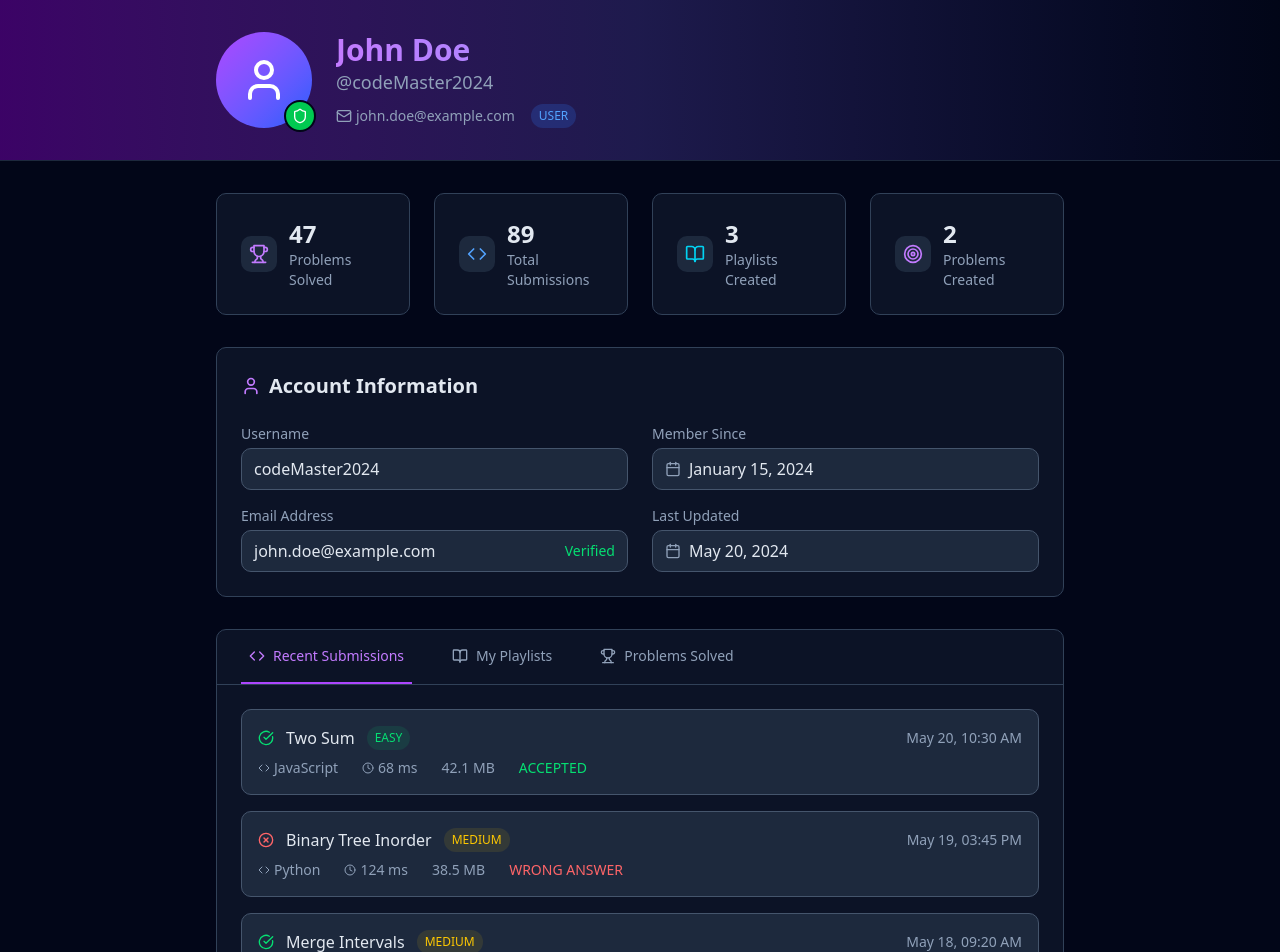
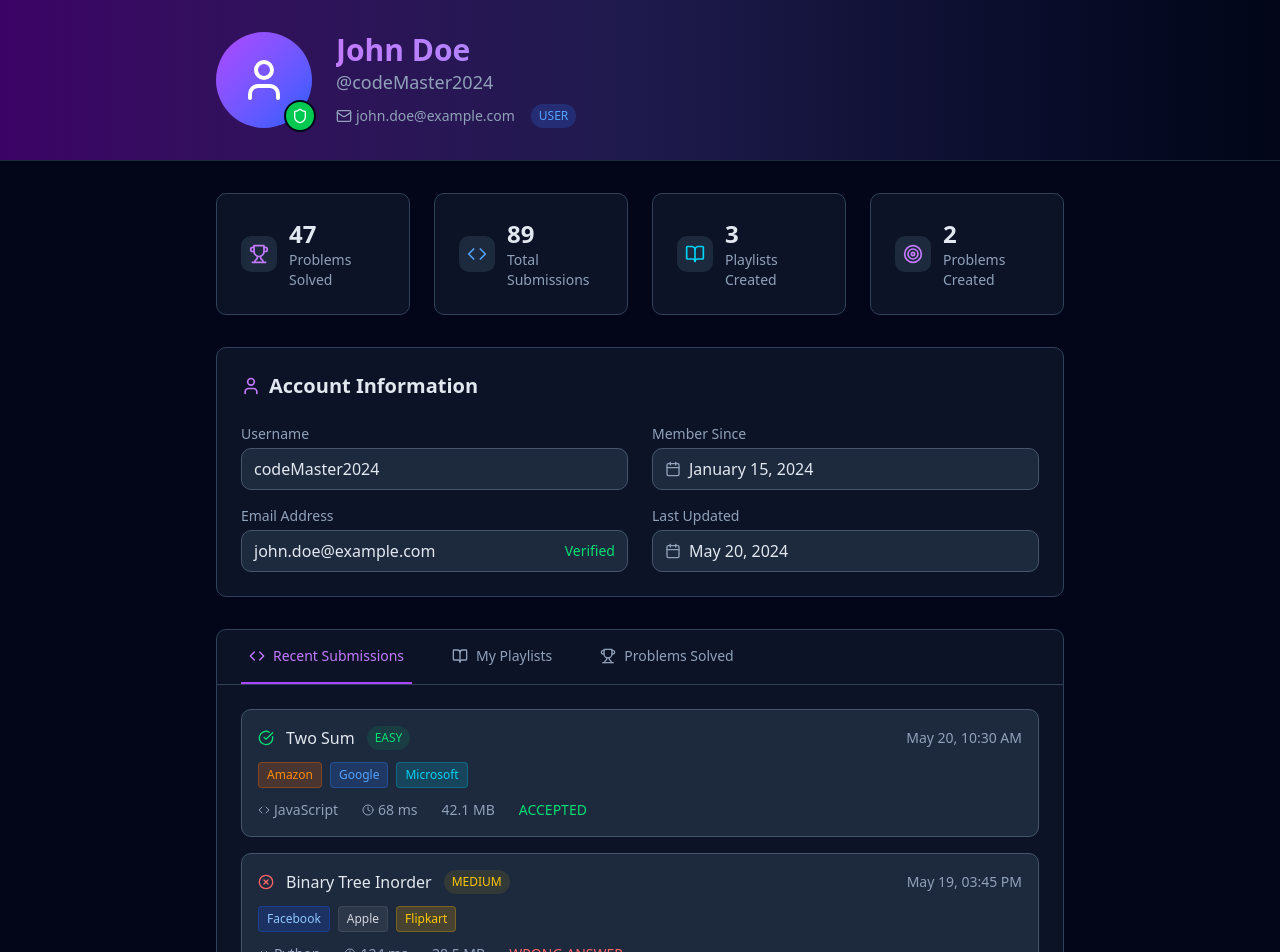
Before and after one commit to Kevin-Rozario/byte-code, a React (Vite) app in the folder frontend/: page /auth/profile in a window 1280 px wide. Shown: the top 952 px of the page. Built offline with nearby package versions, Linux system fonts and the light colour scheme.

Commit message:
refactor: enhance UserProfilePage with improved data structure and formatting

```diff
--- a/frontend/src/pages/ProfilePage.tsx
+++ b/frontend/src/pages/ProfilePage.tsx
@@ -1,8 +1,21 @@
-import { useState } from 'react';
-import { User, Trophy, Calendar, Mail, Shield, Code, BookOpen, Target, CheckCircle, XCircle, Clock, Play } from 'lucide-react';
+import React, { useState } from "react";
+import {
+  User,
+  Trophy,
+  Calendar,
+  Mail,
+  Shield,
+  Code,
+  BookOpen,
+  Target,
+  CheckCircle,
+  XCircle,
+  Clock,
+  Play,
+} from "lucide-react";
 
 const UserProfilePage = () => {
-  const [activeTab, setActiveTab] = useState('submissions');
+  const [activeTab, setActiveTab] = useState("submissions");
 
   // Mock data based on your database schema
   const userData = {
@@ -17,38 +30,50 @@ const UserProfilePage = () => {
     problemsSolved: 47,
     totalSubmissions: 89,
     totalPlaylists: 3,
-    totalProblemsCreated: 2
+    totalProblemsCreated: 2,
   };
 
   // Mock submissions data
   const submissions = [
     {
       id: "sub1",
-      problem: { title: "Two Sum", difficulty: "EASY" },
+      problem: {
+        title: "Two Sum",
+        difficulty: "EASY",
+        tags: ["Amazon", "Google", "Microsoft"],
+      },
       language: "JavaScript",
       status: "ACCEPTED",
       memory: "42.1 MB",
       time: "68 ms",
-      createdAt: "2024-05-20T10:30:00Z"
+      createdAt: "2024-05-20T10:30:00Z",
     },
     {
       id: "sub2",
-      problem: { title: "Binary Tree Inorder", difficulty: "MEDIUM" },
+      problem: {
+        title: "Binary Tree Inorder",
+        difficulty: "MEDIUM",
+        tags: ["Facebook", "Apple", "Flipkart"],
+      },
       language: "Python",
       status: "WRONG_ANSWER",
       memory: "38.5 MB",
       time: "124 ms",
-      createdAt: "2024-05-19T15:45:00Z"
+      createdAt: "2024-05-19T15:45:00Z",
     },
     {
       id: "sub3",
-      problem: { title: "Merge Intervals", difficulty: "MEDIUM" },
+      problem: {
+        title: "Merge Intervals",
+        difficulty: "MEDIUM",
+        tags: ["Google", "Uber", "LinkedIn"],
+      },
       language: "JavaScript",
       status: "ACCEPTED",
       memory: "45.2 MB",
       time: "92 ms",
-      createdAt: "2024-05-18T09:20:00Z"
-    }
+      createdAt: "2024-05-18T09:20:00Z",
+    },
   ];
 
   // Mock playlists data
@@ -59,7 +84,7 @@ const UserProfilePage = () => {
       description: "Collection of array manipulation problems",
       problemCount: 15,
       createdAt: "2024-04-10T08:00:00Z",
-      updatedAt: "2024-05-15T12:30:00Z"
+      updatedAt: "2024-05-15T12:30:00Z",
     },
     {
       id: "pl2",
@@ -67,7 +92,7 @@ const UserProfilePage = () => {
       description: "Advanced DP problems for interview prep",
       problemCount: 23,
       createdAt: "2024-03-20T14:15:00Z",
-      updatedAt: "2024-05-10T16:45:00Z"
+      updatedAt: "2024-05-10T16:45:00Z",
     },
     {
       id: "pl3",
@@ -75,32 +100,48 @@ const UserProfilePage = () => {
       description: null,
       problemCount: 8,
       createdAt: "2024-05-01T11:20:00Z",
-      updatedAt: "2024-05-18T09:10:00Z"
-    }
+      updatedAt: "2024-05-18T09:10:00Z",
+    },
   ];
 
   // Mock problems solved data
   const problemsSolved = [
     {
       id: "ps1",
-      problem: { title: "Two Sum", difficulty: "EASY" },
-      createdAt: "2024-05-20T10:30:00Z"
+      problem: {
+        title: "Two Sum",
+        difficulty: "EASY",
+        tags: ["Amazon", "Google", "Microsoft"],
+      },
+      createdAt: "2024-05-20T10:30:00Z",
     },
     {
       id: "ps2",
-      problem: { title: "Merge Intervals", difficulty: "MEDIUM" },
-      createdAt: "2024-05-18T09:20:00Z"
+      problem: {
+        title: "Merge Intervals",
+        difficulty: "MEDIUM",
+        tags: ["Google", "Uber", "LinkedIn"],
+      },
+      createdAt: "2024-05-18T09:20:00Z",
     },
     {
       id: "ps3",
-      problem: { title: "Valid Parentheses", difficulty: "EASY" },
-      createdAt: "2024-05-17T14:15:00Z"
+      problem: {
+        title: "Valid Parentheses",
+        difficulty: "EASY",
+        tags: ["Facebook", "Bloomberg", "Spotify"],
+      },
+      createdAt: "2024-05-17T14:15:00Z",
     },
     {
       id: "ps4",
-      problem: { title: "Longest Substring", difficulty: "MEDIUM" },
-      createdAt: "2024-05-16T16:45:00Z"
-    }
+      problem: {
+        title: "Longest Substring",
+        difficulty: "MEDIUM",
+        tags: ["Amazon", "Netflix", "Atlassian"],
+      },
+      createdAt: "2024-05-16T16:45:00Z",
+    },
   ];
 
   const stats = [
@@ -108,61 +149,87 @@ const UserProfilePage = () => {
       icon: Trophy,
       label: "Problems Solved",
       value: userData.problemsSolved,
-      color: "text-purple-400"
+      color: "text-purple-400",
     },
     {
       icon: Code,
       label: "Total Submissions",
       value: userData.totalSubmissions,
-      color: "text-blue-400"
+      color: "text-blue-400",
     },
     {
       icon: BookOpen,
       label: "Playlists Created",
       value: userData.totalPlaylists,
-      color: "text-cyan-400"
+      color: "text-cyan-400",
     },
     {
       icon: Target,
       label: "Problems Created",
       value: userData.totalProblemsCreated,
-      color: "text-purple-400"
-    }
+      color: "text-purple-400",
+    },
   ];
 
   const getDifficultyColor = (difficulty: string) => {
     switch (difficulty) {
-      case 'EASY':
-        return 'text-green-400 bg-green-400/10';
-      case 'MEDIUM':
-        return 'text-yellow-400 bg-yellow-400/10';
-      case 'HARD':
-        return 'text-red-400 bg-red-400/10';
+      case "EASY":
+        return "text-green-400 bg-green-400/10";
+      case "MEDIUM":
+        return "text-yellow-400 bg-yellow-400/10";
+      case "HARD":
+        return "text-red-400 bg-red-400/10";
       default:
-        return 'text-slate-400 bg-slate-400/10';
+        return "text-slate-400 bg-slate-400/10";
     }
   };
 
   const getStatusIcon = (status: string) => {
-    return status === 'ACCEPTED' ?
-      <CheckCircle className="w-4 h-4 text-green-400" /> :
-      <XCircle className="w-4 h-4 text-red-400" />;
+    return status === "ACCEPTED" ? (
+      <CheckCircle className="w-4 h-4 text-green-400" />
+    ) : (
+      <XCircle className="w-4 h-4 text-red-400" />
+    );
+  };
+
+  const companyColors = {
+    Amazon: "bg-orange-500/20 text-orange-400 border-orange-500/30",
+    Google: "bg-blue-500/20 text-blue-400 border-blue-500/30",
+    Microsoft: "bg-cyan-500/20 text-cyan-400 border-cyan-500/30",
+    Facebook: "bg-blue-600/20 text-blue-300 border-blue-600/30",
+    Apple: "bg-gray-500/20 text-gray-300 border-gray-500/30",
+    Netflix: "bg-red-500/20 text-red-400 border-red-500/30",
+    Uber: "bg-green-500/20 text-green-400 border-green-500/30",
+    LinkedIn: "bg-indigo-500/20 text-indigo-400 border-indigo-500/30",
+    Flipkart: "bg-yellow-500/20 text-yellow-400 border-yellow-500/30",
+    Bloomberg: "bg-purple-500/20 text-purple-400 border-purple-500/30",
+    Spotify: "bg-green-400/20 text-green-300 border-green-400/30",
+    Atlassian: "bg-blue-400/20 text-blue-300 border-blue-400/30",
+  } as const;
+
+  type CompanyName = keyof typeof companyColors;
+
+  const getCompanyTagColor = (company: string) => {
+    return (
+      companyColors[company as CompanyName] ||
+      "bg-slate-600/20 text-slate-400 border-slate-600/30"
+    );
   };
 
   const formatDate = (dateString: string) => {
-    return new Date(dateString).toLocaleDateString('en-US', {
-      year: 'numeric',
-      month: 'long',
-      day: 'numeric'
+    return new Date(dateString).toLocaleDateString("en-US", {
+      year: "numeric",
+      month: "long",
+      day: "numeric",
     });
   };
 
   const formatDateTime = (dateString: string) => {
-    return new Date(dateString).toLocaleString('en-US', {
-      month: 'short',
-      day: 'numeric',
-      hour: '2-digit',
-      minute: '2-digit'
+    return new Date(dateString).toLocaleString("en-US", {
+      month: "short",
+      day: "numeric",
+      hour: "2-digit",
+      minute: "2-digit",
     });
   };
 
@@ -195,11 +262,13 @@ const UserProfilePage = () => {
                   <Mail className="w-4 h-4" />
                   <span className="text-sm">{userData.email}</span>
                 </div>
-                <span className={`px-2 py-1 rounded-full text-xs font-medium ${
-                  userData.role === 'ADMIN'
-                    ? 'bg-purple-500/20 text-purple-400'
-                    : 'bg-blue-500/20 text-blue-400'
-                }`}>
+                <span
+                  className={`px-2 py-1 rounded-full text-xs font-medium ${
+                    userData.role === "ADMIN"
+                      ? "bg-purple-500/20 text-purple-400"
+                      : "bg-blue-500/20 text-blue-400"
+                  }`}
+                >
                   {userData.role}
                 </span>
               </div>
@@ -222,7 +291,9 @@ const UserProfilePage = () => {
                   <stat.icon className="w-5 h-5" />
                 </div>
                 <div>
-                  <p className="text-2xl font-bold text-slate-200">{stat.value}</p>
+                  <p className="text-2xl font-bold text-slate-200">
+                    {stat.value}
+                  </p>
                   <p className="text-sm text-slate-400">{stat.label}</p>
                 </div>
               </div>
@@ -255,9 +326,13 @@ const UserProfilePage = () => {
                 <div className="bg-slate-800 border border-slate-600 rounded-lg px-3 py-2 flex items-center justify-between">
                   <span className="text-slate-200">{userData.email}</span>
                   {userData.isEmailVerified ? (
-                    <span className="text-green-400 text-sm font-medium">Verified</span>
+                    <span className="text-green-400 text-sm font-medium">
+                      Verified
+                    </span>
                   ) : (
-                    <span className="text-red-400 text-sm font-medium">Unverified</span>
+                    <span className="text-red-400 text-sm font-medium">
+                      Unverified
+                    </span>
                   )}
                 </div>
               </div>
@@ -270,7 +345,9 @@ const UserProfilePage = () => {
                 </label>
                 <div className="bg-slate-800 border border-slate-600 rounded-lg px-3 py-2 flex items-center space-x-2">
                   <Calendar className="w-4 h-4 text-slate-400" />
-                  <span className="text-slate-200">{formatDate(userData.createdAt)}</span>
+                  <span className="text-slate-200">
+                    {formatDate(userData.createdAt)}
+                  </span>
                 </div>
               </div>
 
@@ -280,7 +357,9 @@ const UserProfilePage = () => {
                 </label>
                 <div className="bg-slate-800 border border-slate-600 rounded-lg px-3 py-2 flex items-center space-x-2">
                   <Calendar className="w-4 h-4 text-slate-400" />
-                  <span className="text-slate-200">{formatDate(userData.updateAt)}</span>
+                  <span className="text-slate-200">
+                    {formatDate(userData.updateAt)}
+                  </span>
                 </div>
               </div>
             </div>
@@ -293,17 +372,17 @@ const UserProfilePage = () => {
           <div className="border-b border-slate-700">
             <nav className="flex space-x-8 px-6">
               {[
-                { id: 'submissions', label: 'Recent Submissions', icon: Code },
-                { id: 'playlists', label: 'My Playlists', icon: BookOpen },
-                { id: 'solved', label: 'Problems Solved', icon: Trophy }
+                { id: "submissions", label: "Recent Submissions", icon: Code },
+                { id: "playlists", label: "My Playlists", icon: BookOpen },
+                { id: "solved", label: "Problems Solved", icon: Trophy },
               ].map((tab) => (
                 <button
                   key={tab.id}
                   onClick={() => setActiveTab(tab.id)}
                   className={`flex items-center space-x-2 py-4 px-2 border-b-2 font-medium text-sm transition-colors ${
                     activeTab === tab.id
-                      ? 'border-purple-500 text-purple-400'
-                      : 'border-transparent text-slate-400 hover:text-slate-300'
+                      ? "border-purple-500 text-purple-400"
+                      : "border-transparent text-slate-400 hover:text-slate-300"
                   }`}
                 >
                   <tab.icon className="w-4 h-4" />
@@ -315,20 +394,47 @@ const UserProfilePage = () => {
 
           {/* Tab Content */}
           <div className="p-6">
-            {activeTab === 'submissions' && (
+            {activeTab === "submissions" && (
               <div className="space-y-4">
                 {submissions.map((submission) => (
-                  <div key={submission.id} className="bg-slate-800 border border-slate-600 rounded-lg p-4 hover:border-purple-500/50 transition-colors">
-                    <div className="flex items-center justify-between mb-2">
+                  <div
+                    key={submission.id}
+                    className="bg-slate-800 border border-slate-600 rounded-lg p-4 hover:border-purple-500/50 transition-colors"
+                  >
+                    <div className="flex items-center justify-between mb-3">
                       <div className="flex items-center space-x-3">
                         {getStatusIcon(submission.status)}
-                        <h3 className="font-medium text-slate-200">{submission.problem.title}</h3>
-                        <span className={`px-2 py-1 rounded-full text-xs font-medium ${getDifficultyColor(submission.problem.difficulty)}`}>
+                        <h3 className="font-medium text-slate-200">
+                          {submission.problem.title}
+                        </h3>
+                        <span
+                          className={`px-2 py-1 rounded-full text-xs font-medium ${getDifficultyColor(submission.problem.difficulty)}`}
+                        >
                           {submission.problem.difficulty}
                         </span>
                       </div>
-                      <span className="text-sm text-slate-400">{formatDateTime(submission.createdAt)}</span>
+                      <span className="text-sm text-slate-400">
+                        {formatDateTime(submission.createdAt)}
+                      </span>
                     </div>
+
+                    {/* Company Tags */}
+                    <div className="flex flex-wrap gap-2 mb-3">
+                      {submission.problem.tags.slice(0, 3).map((tag, index) => (
+                        <span
+                          key={index}
+                          className={`px-2 py-1 rounded text-xs font-medium border ${getCompanyTagColor(tag)}`}
+                        >
+                          {tag}
+                        </span>
+                      ))}
+                      {submission.problem.tags.length > 3 && (
+                        <span className="px-2 py-1 rounded text-xs font-medium bg-slate-600/20 text-slate-400 border border-slate-600/30">
+                          +{submission.problem.tags.length - 3} more
+                        </span>
+                      )}
+                    </div>
+
                     <div className="flex items-center space-x-6 text-sm text-slate-400">
                       <span className="flex items-center space-x-1">
                         <Code className="w-3 h-3" />
@@ -339,8 +445,10 @@ const UserProfilePage = () => {
                         <span>{submission.time}</span>
                       </span>
                       <span>{submission.memory}</span>
-                      <span className={`font-medium ${submission.status === 'ACCEPTED' ? 'text-green-400' : 'text-red-400'}`}>
-                        {submission.status.replace('_', ' ')}
+                      <span
+                        className={`font-medium ${submission.status === "ACCEPTED" ? "text-green-400" : "text-red-400"}`}
+                      >
+                        {submission.status.replace("_", " ")}
                       </span>
                     </div>
                   </div>
@@ -348,22 +456,31 @@ const UserProfilePage = () => {
               </div>
             )}
 
-            {activeTab === 'playlists' && (
+            {activeTab === "playlists" && (
               <div className="space-y-4">
                 {playlists.map((playlist) => (
-                  <div key={playlist.id} className="bg-slate-800 border border-slate-600 rounded-lg p-4 hover:border-purple-500/50 transition-colors">
+                  <div
+                    key={playlist.id}
+                    className="bg-slate-800 border border-slate-600 rounded-lg p-4 hover:border-purple-500/50 transition-colors"
+                  >
                     <div className="flex items-center justify-between mb-2">
                       <div className="flex items-center space-x-3">
                         <Play className="w-4 h-4 text-purple-400" />
-                        <h3 className="font-medium text-slate-200">{playlist.name}</h3>
+                        <h3 className="font-medium text-slate-200">
+                          {playlist.name}
+                        </h3>
                         <span className="px-2 py-1 bg-blue-500/20 text-blue-400 rounded-full text-xs font-medium">
                           {playlist.problemCount} problems
                         </span>
                       </div>
-                      <span className="text-sm text-slate-400">Updated {formatDateTime(playlist.updatedAt)}</span>
+                      <span className="text-sm text-slate-400">
+                        Updated {formatDateTime(playlist.updatedAt)}
+                      </span>
                     </div>
                     {playlist.description && (
-                      <p className="text-sm text-slate-400 mb-2">{playlist.description}</p>
+                      <p className="text-sm text-slate-400 mb-2">
+                        {playlist.description}
+                      </p>
                     )}
                     <div className="text-xs text-slate-500">
                       Created {formatDateTime(playlist.createdAt)}
@@ -373,19 +490,45 @@ const UserProfilePage = () => {
               </div>
             )}
 
-            {activeTab === 'solved' && (
+            {activeTab === "solved" && (
               <div className="space-y-4">
                 {problemsSolved.map((solved) => (
-                  <div key={solved.id} className="bg-slate-800 border border-slate-600 rounded-lg p-4 hover:border-purple-500/50 transition-colors">
-                    <div className="flex items-center justify-between">
+                  <div
+                    key={solved.id}
+                    className="bg-slate-800 border border-slate-600 rounded-lg p-4 hover:border-purple-500/50 transition-colors"
+                  >
+                    <div className="flex items-center justify-between mb-3">
                       <div className="flex items-center space-x-3">
                         <CheckCircle className="w-4 h-4 text-green-400" />
-                        <h3 className="font-medium text-slate-200">{solved.problem.title}</h3>
-                        <span className={`px-2 py-1 rounded-full text-xs font-medium ${getDifficultyColor(solved.problem.difficulty)}`}>
+                        <h3 className="font-medium text-slate-200">
+                          {solved.problem.title}
+                        </h3>
+                        <span
+                          className={`px-2 py-1 rounded-full text-xs font-medium ${getDifficultyColor(solved.problem.difficulty)}`}
+                        >
                           {solved.problem.difficulty}
                         </span>
                       </div>
-                      <span className="text-sm text-slate-400">Solved {formatDateTime(solved.createdAt)}</span>
+                      <span className="text-sm text-slate-400">
+                        Solved {formatDateTime(solved.createdAt)}
+                      </span>
+                    </div>
+
+                    {/* Company Tags */}
+                    <div className="flex flex-wrap gap-2">
+                      {solved.problem.tags.slice(0, 4).map((tag, index) => (
+                        <span
+                          key={index}
+                          className={`px-2 py-1 rounded text-xs font-medium border ${getCompanyTagColor(tag)}`}
+                        >
+                          {tag}
+                        </span>
+                      ))}
+                      {solved.problem.tags.length > 4 && (
+                        <span className="px-2 py-1 rounded text-xs font-medium bg-slate-600/20 text-slate-400 border border-slate-600/30">
+                          +{solved.problem.tags.length - 4} more
+                        </span>
+                      )}
                     </div>
                   </div>
                 ))}
```
